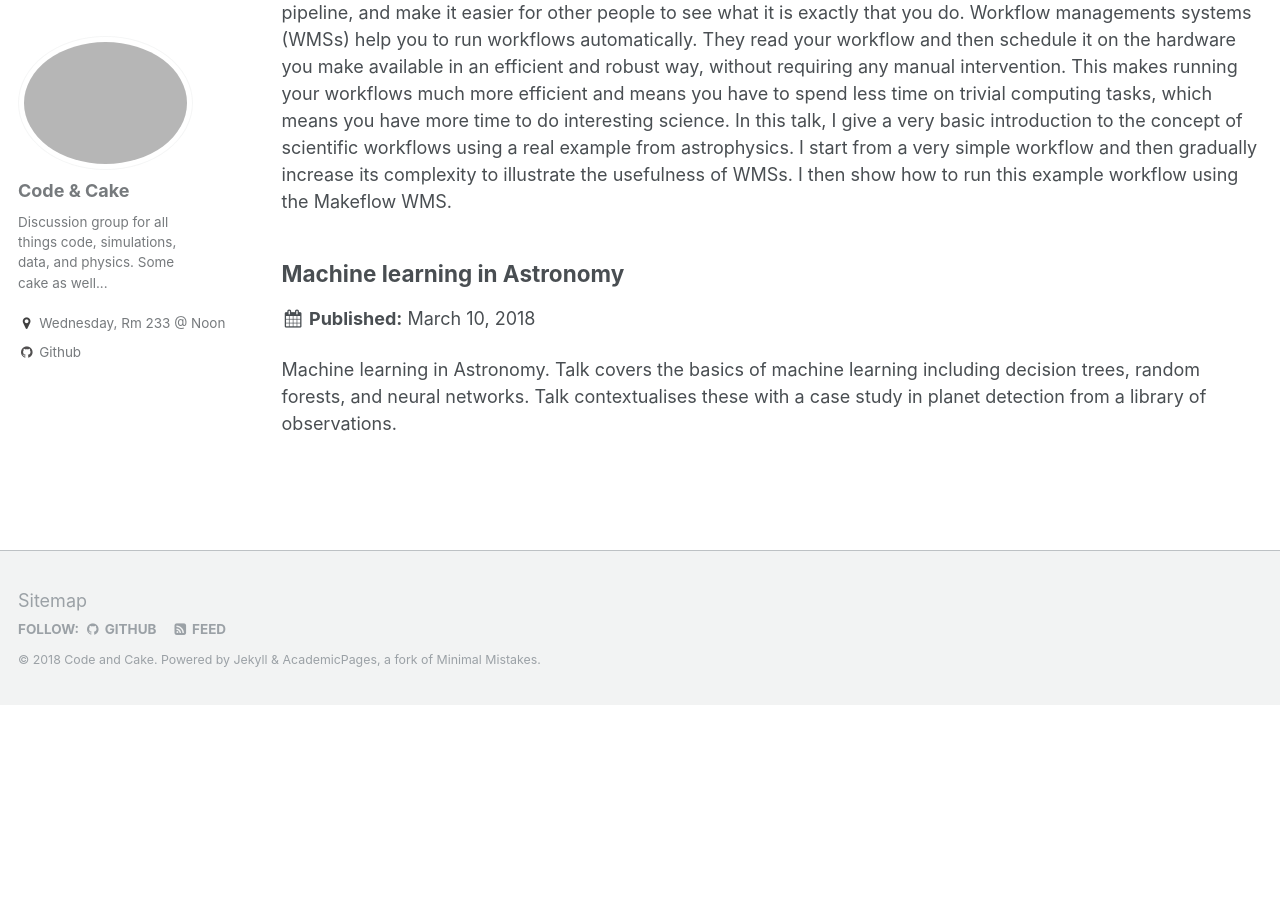
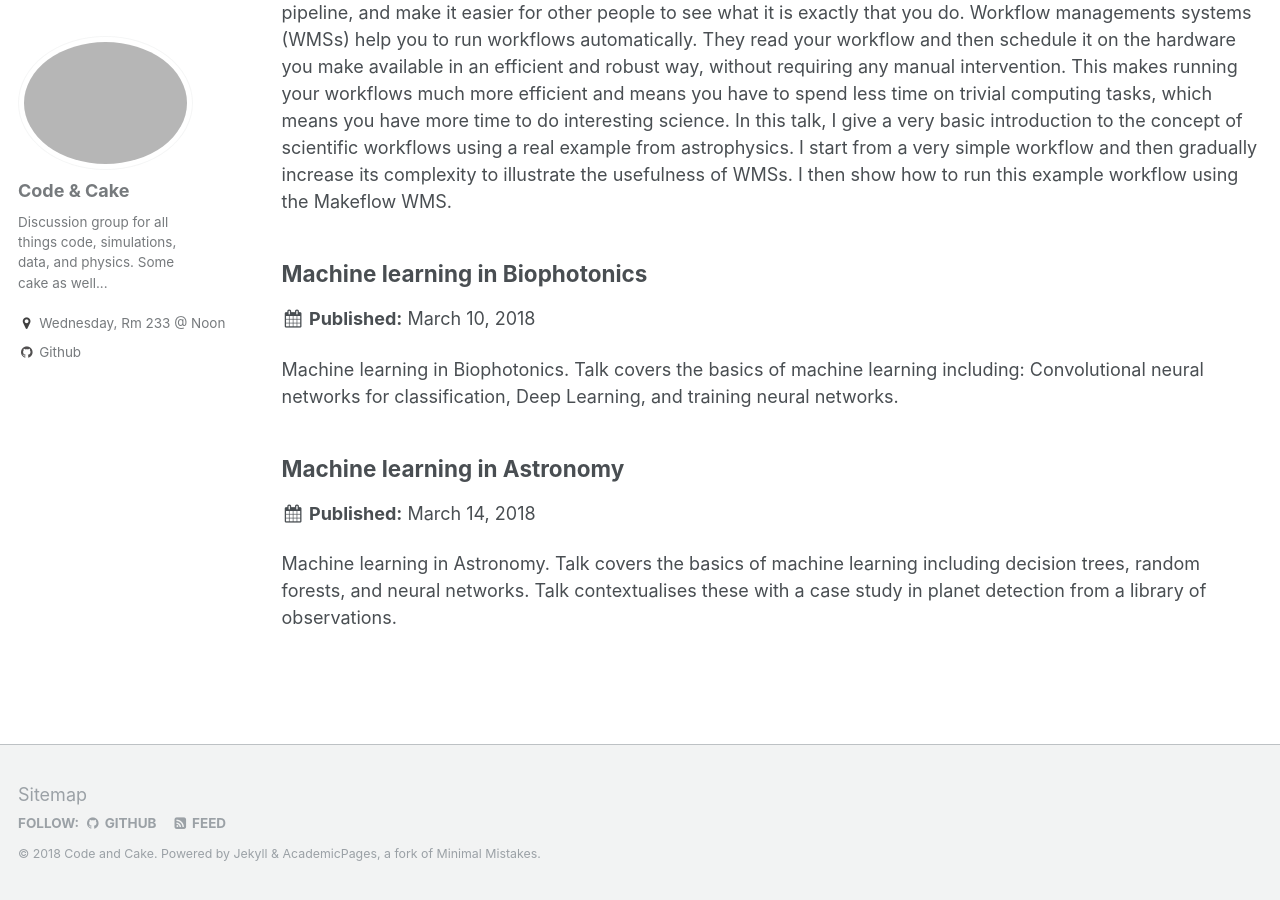
Before and after one commit to code-and-cake/code-and-cake.github.io, a Jekyll site: the page built from _pages/sitemap.md, in a window 1280 px wide and 900 px high, scrolled down 1154 px. Built offline with Jekyll 4.4.1, drawn with Linux system fonts in a browser that asks for light colours; before the commit the page ends 1859 px from its top, so only the background shows below that.

Commit message:
added roopams talk and fixed nicoles talk date mixup

```diff
--- a/_talks/2018-03-14-nicole-ML.md
+++ b/_talks/2018-03-14-nicole-ML.md
@@ -2,8 +2,8 @@
 title: "Machine learning in Astronomy"
 collection: talks
 type: "Talk"
-permalink: /talks/2018-10-03-nicole-ML
-date: 10-03-2018
+permalink: /talks/2018-03-14-nicole-ML
+date: 14-03-2018
 ---
 
 Machine learning in Astronomy. Talk covers the basics of machine learning including decision trees, random forests, and neural networks. Talk contextualises these with a case study in planet detection from a library of observations.
--- /dev/null
+++ b/_talks/2018-03-21-roopam-ML.md
@@ -0,0 +1,13 @@
+---
+title: "Machine learning in Biophotonics"
+collection: talks
+type: "Talk"
+permalink: /talks/2018-03-21-roopam-ML
+date: 10-03-2018
+---
+
+Machine learning in Biophotonics. Talk covers the basics of machine learning including: Convolutional neural networks for classification, Deep Learning, and training neural networks.
+
+[Link to slides in pdf format](/files/roopam-talk.pdf)
+
+[Link to slides in pdf format](/files/roopam-talk.pptx)
```
Also changed, not shown: _pages/about.md (+2 -2 lines), 17 other files.
